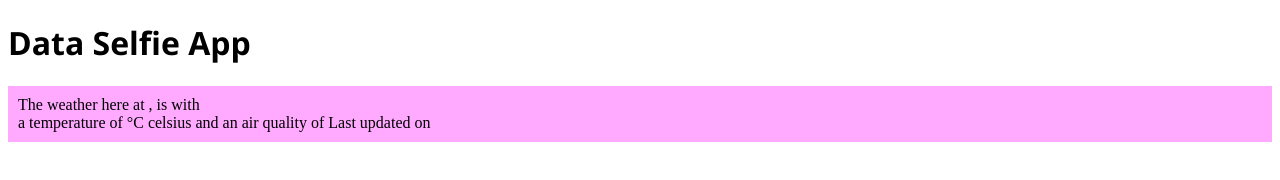
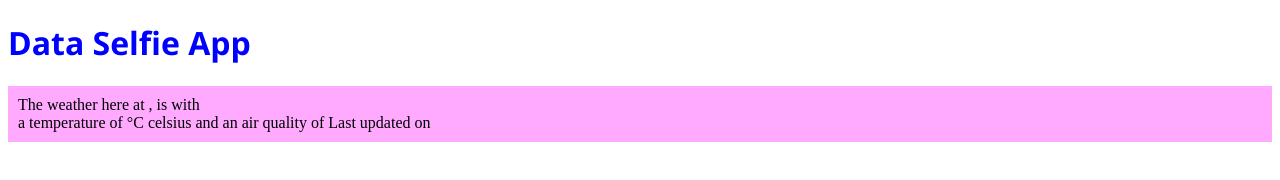
Before and after one commit to xaramofais/node_weather, a website: page public/index.html in a window 1280 px wide. Drawn offline with Linux system fonts and the light colour scheme.

Commit message:
added font color

```diff
--- a/public/style.css
+++ b/public/style.css
@@ -4,4 +4,6 @@ p {
 }
 
 h1 {
-  font-family: 'Segoe UI', Tahoma, Geneva, Verdana, sans-serif}
+  font-family: 'Segoe UI', Tahoma, Geneva, Verdana, sans-serif;
+  color: blue;
+}
```
